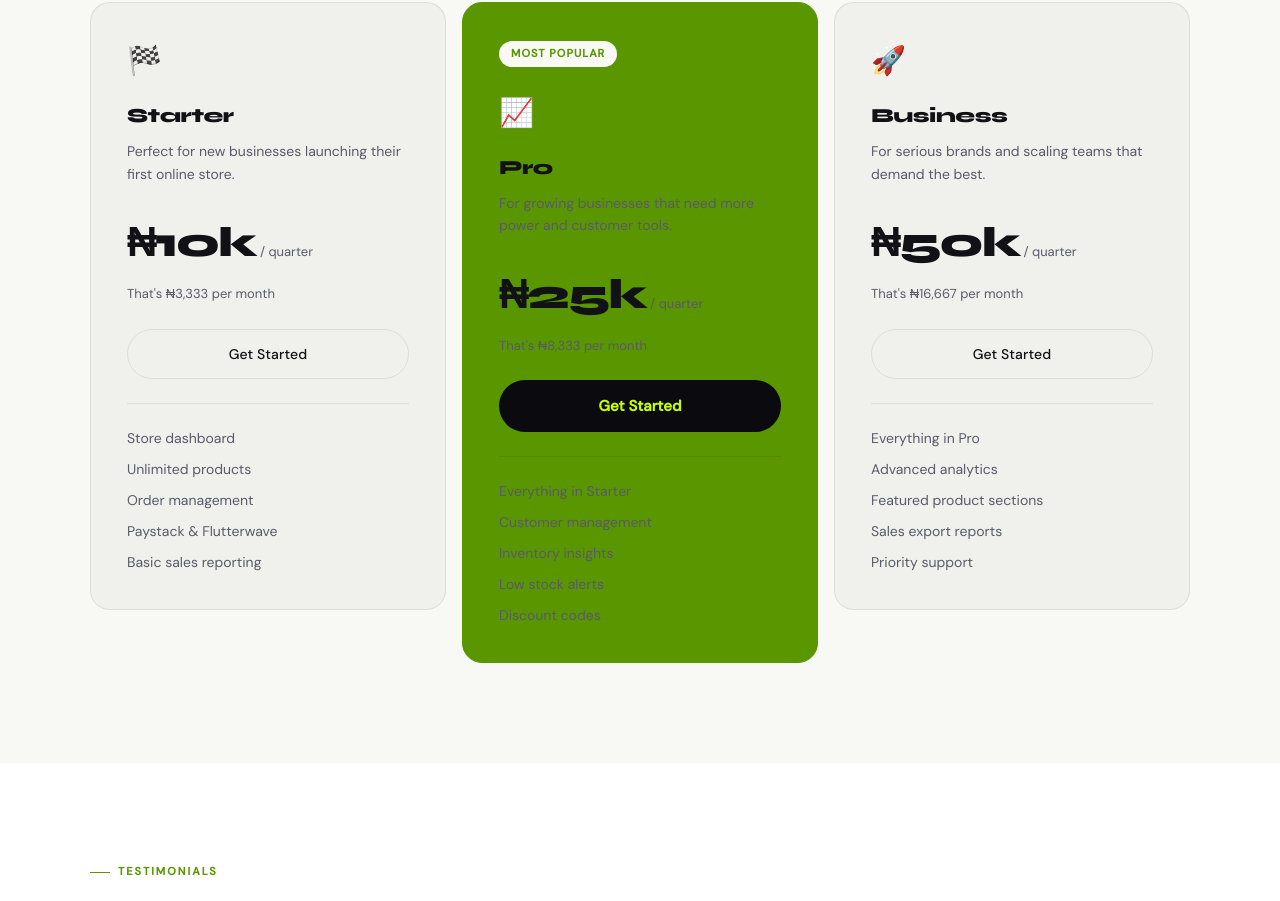
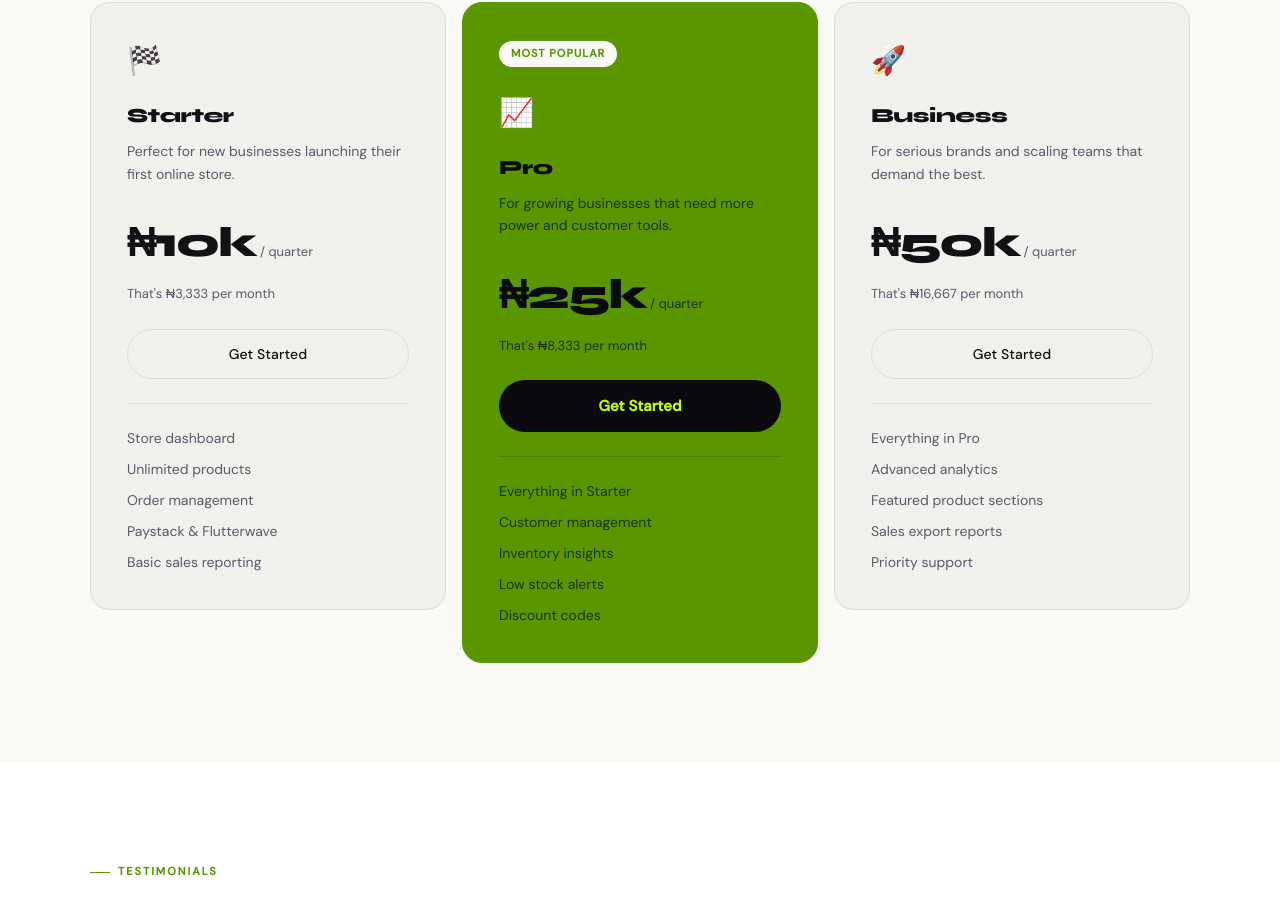
Before and after one commit to jubrilzy/myapp, a Next.js app: page / in a window 1280 px wide. Shown: the part 7526-8427 px from the top of the page. Built offline with nearby package versions, Linux system fonts and the light colour scheme.

Commit message:
Fix popular pricing card text colors in dark mode

```diff
--- a/app/globals.css
+++ b/app/globals.css
@@ -205,6 +205,13 @@ section { position:relative; overflow:hidden; }
 .pricing-grid { display:grid; grid-template-columns:repeat(3,1fr); gap:16px; align-items:start; }
 .pricing-card { background:var(--card); border:1px solid var(--border); border-radius:20px; padding:36px; }
 .pricing-card.popular { background:var(--lime); border-color:var(--lime); transform:scale(1.04); z-index:1; }
+.pricing-card.popular .plan-name,
+.pricing-card.popular .plan-price .amount { color:#0a0a0f; }
+.pricing-card.popular .plan-desc,
+.pricing-card.popular .plan-price .cycle,
+.pricing-card.popular .plan-monthly,
+.pricing-card.popular .feature-list li { color:rgba(0,0,0,0.68); }
+.pricing-card.popular .plan-divider { background:rgba(0,0,0,0.14); }
 .btn-popular { display:block; width:100%; text-align:center; padding:14px 24px; border-radius:100px; background:#0a0a0f; color:#c8ff00 !important; font-family:'DM Sans',sans-serif; font-size:15px; font-weight:700; border:none; cursor:pointer; text-decoration:none; }
 .popular-tag { display:inline-block; background:var(--ink); color:var(--lime) !important; font-size:11px; font-weight:700; letter-spacing:1px; text-transform:uppercase; padding:4px 12px; border-radius:100px; margin-bottom:24px; }
 .plan-icon { font-size:28px; margin-bottom:16px; display:block; }
```
